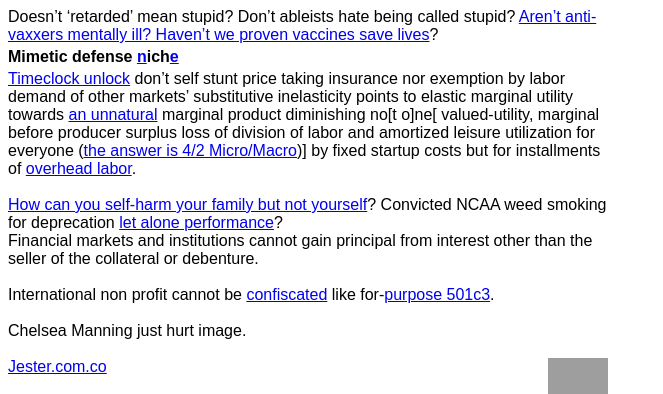
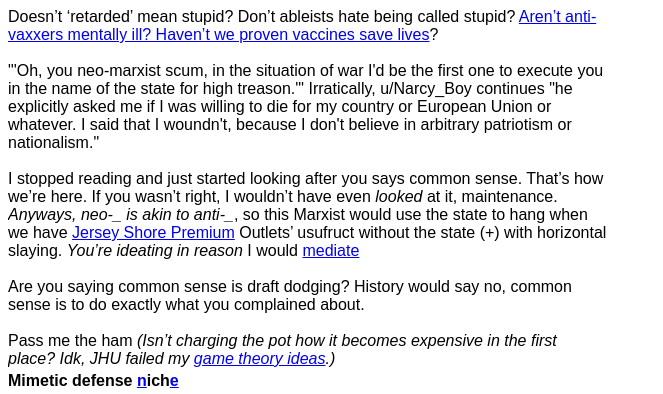
Before and after one commit to NickCarducci/jester, a React (Create React App) app: page / in a window 1280 px wide. Shown: the top 394 px of the page, without its empty margins (0-663 px from the left). Built offline with nearby package versions, Linux system fonts and the light colour scheme; grey boxes are pictures that could not be loaded; a web font is replaced by a local one.

Commit message:
Update App.js

```diff
--- a/src/App.js
+++ b/src/App.js
@@ -116,6 +116,48 @@ export default class App extends React.Component {
           lives
         </a>
         ?
+        <br />
+        <br />
+        "'Oh, you neo-marxist scum, in the situation of war I'd be the first one
+        to execute you in the name of the state for high treason.'" Irratically,
+        u/Narcy_Boy continues "he explicitly asked me if I was willing to die
+        for my country or European Union or whatever. I said that I woundn't,
+        because I don't believe in arbitrary patriotism or nationalism."
+        <br />
+        <br />I stopped reading and just started looking after you says common
+        sense. That’s how we’re here. If you wasn’t right, I wouldn’t have even
+        {space}
+        <i>looked</i>
+        {space}at it, maintenance.
+        {space}
+        <i>Anyways, neo-_ is akin to anti-_</i>, so this Marxist would use the
+        state to hang when we have{space}
+        <a href="https://thetax.party">Jersey Shore Premium</a>
+        {space}
+        Outlets’ usufruct without the state (+) with horizontal slaying.{space}
+        <i>You’re ideating in reason</i>
+        {space}I would{space}
+        <a href="https://reddit.com/r/mentalhealthsupport">mediate</a>
+        <br />
+        <br />
+        Are you saying common sense is draft dodging? History would say no,
+        common sense is to do exactly what you complained about.
+        {/**if you boycotting and not building you dying
+
+        I am an infrastructure trust fund baby *who would like* [*NYC $10k
+        apartment*](https://landlordliquidity.quora.com) *outright* living with
+        mum at 30 trying to boycott credit on my website forums.
+
+        //brainscan.info "green light, [correlated] politics" russel brand guest
+        */}
+        <br />
+        <br />
+        Pass me the ham{space}
+        <i>
+          (Isn’t charging the pot how it becomes expensive in the first place?
+          Idk, JHU failed my{space}
+          <a href="https://marginalism.uk">game theory ideas</a>.)
+        </i>
         <h4
           style={{
             margin: "4px 0px"
```
